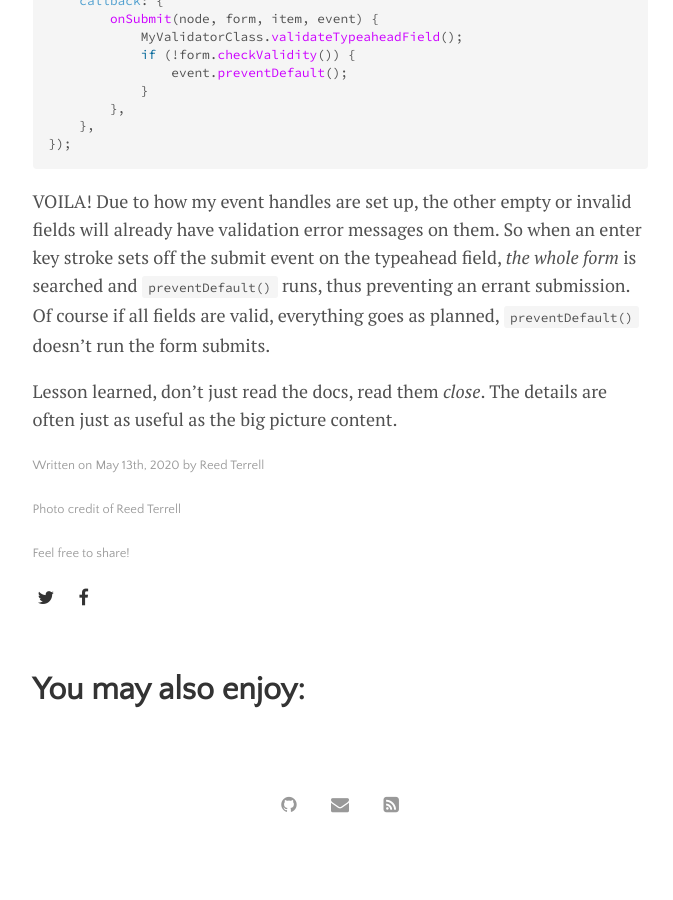
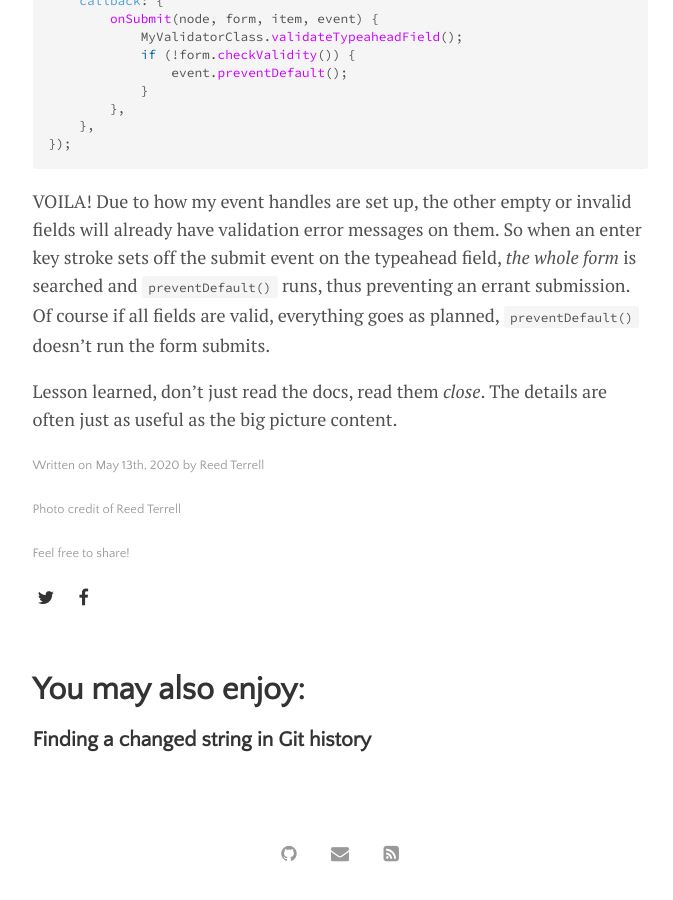
Before and after one commit to RM-Terrell/RM-Terrell.github.io, a Jekyll site: the page built from _posts/2020-05-13-misadventures-in-typeahead.md, in a window 1280 px wide and 900 px high, scrolled down 2932 px. Shown: the whole window, without its empty margins (300-973 px from the left). Built offline with Jekyll 4.4.1, drawn with Linux system fonts in a browser that asks for light colours; before the commit the page ends 3783 px from its top, so only the background shows below that.

Commit message:
tags and title edit

```diff
--- a/_posts/2020-05-20-finding-changed-strings-in-git.md
+++ b/_posts/2020-05-20-finding-changed-strings-in-git.md
@@ -1,10 +1,10 @@
 ---
 layout: post
-title: "Finding a changed string in git history"
+title: "Finding a changed string in Git history"
 author: "Reed Terrell"
 photo_credit: "Reed Terrell"
 categories: journal
-tags: []
+tags: [git, scss, css, html]
 image: flatirons.jpg
 ---
 
```
